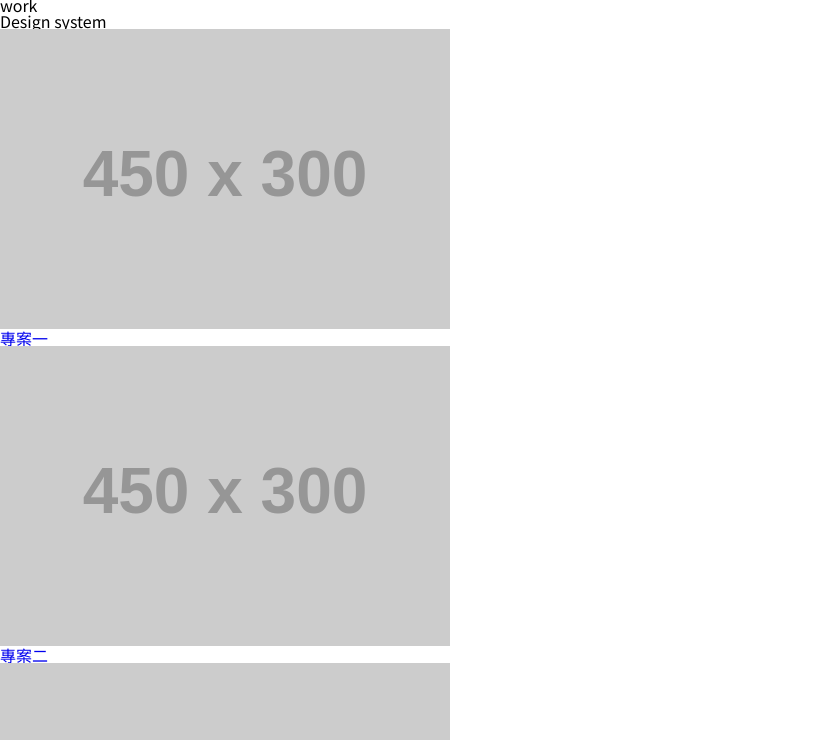
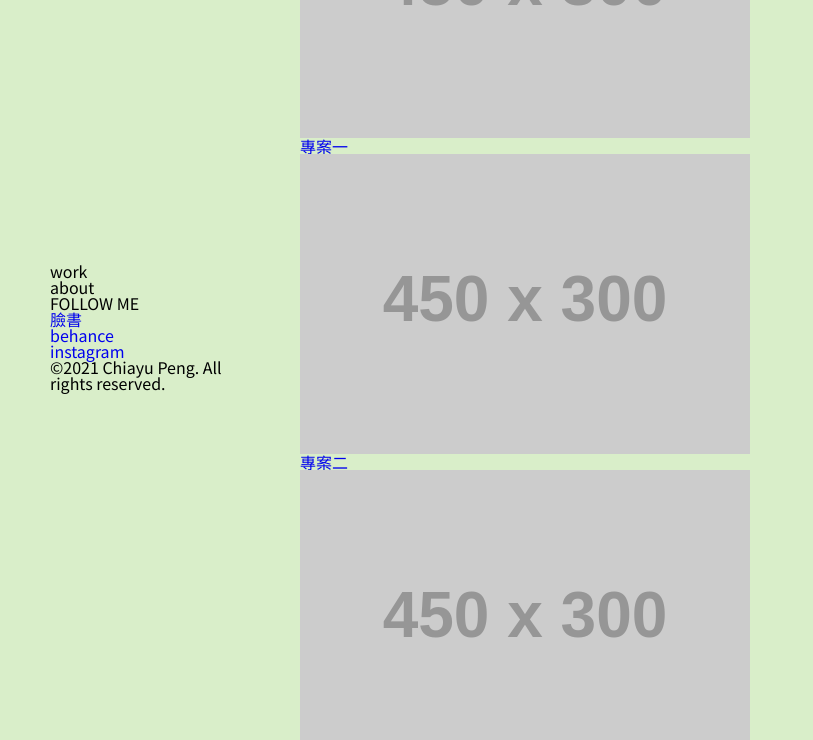
Before and after one commit to ChiayuPeng/portfolio, a plain HTML site: page work.html in a window 1280 px wide. Shown: the part 194-934 px from the top of the page, without its empty margins (0-813 px from the left). Drawn offline with nearby package versions, Linux system fonts and the light colour scheme; placeholder pictures from the web are drawn by us.

Commit message:
新增css

```diff
--- a/sass/_main.scss
+++ b/sass/_main.scss
@@ -1,7 +1,22 @@
 *{
     box-sizing: border-box;
+
 }
 html,body{
     font-size: 16px;
     font-family: 'Noto Sans TC','Open Sans',sans-serif;
+    background-color: #D9EEC9;
 }
+a{
+    display: block;
+    text-decoration: none;
+}
+img{
+    display: block;
+}
+.d-flex{
+    display: flex;
+    flex-direction: row;
+    flex-wrap:wrap;
+    flex-direction:space-between;
+}
--- /dev/null
+++ b/sass/_navbar.scss
@@ -0,0 +1,9 @@
+nav{
+    width: 300px;
+    height: 100vh;
+    position: fixed;
+    flex-direction: column;
+    flex-wrap: wrap;
+    justify-content:space-between;
+    padding: 50px;
+}
--- /dev/null
+++ b/sass/_project.scss
@@ -0,0 +1,4 @@
+.project{
+    width: 70%;
+    padding-left: 300px;
+}
--- a/sass/all.scss
+++ b/sass/all.scss
@@ -1,2 +1,4 @@
 @import "reset";
 @import "main";
+@import "navbar";
+@import "project";
--- a/work.html
+++ b/work.html
@@ -10,7 +10,8 @@
 </head>
 
 <body class="work-page">
-    <nav>
+    <div class="wrap d-flex">
+        <nav class="d-flex">
         <h1>
             <a href="#">
                 <img src="images/logo.svg" alt="logo">
@@ -63,5 +64,6 @@
                 </li>
             </ul>
         </div>
+    </div>
 </body>
 </html>
```
Also changed, not shown: style/all.min.css. Lines whose indentation alone changed are shown as unchanged.
